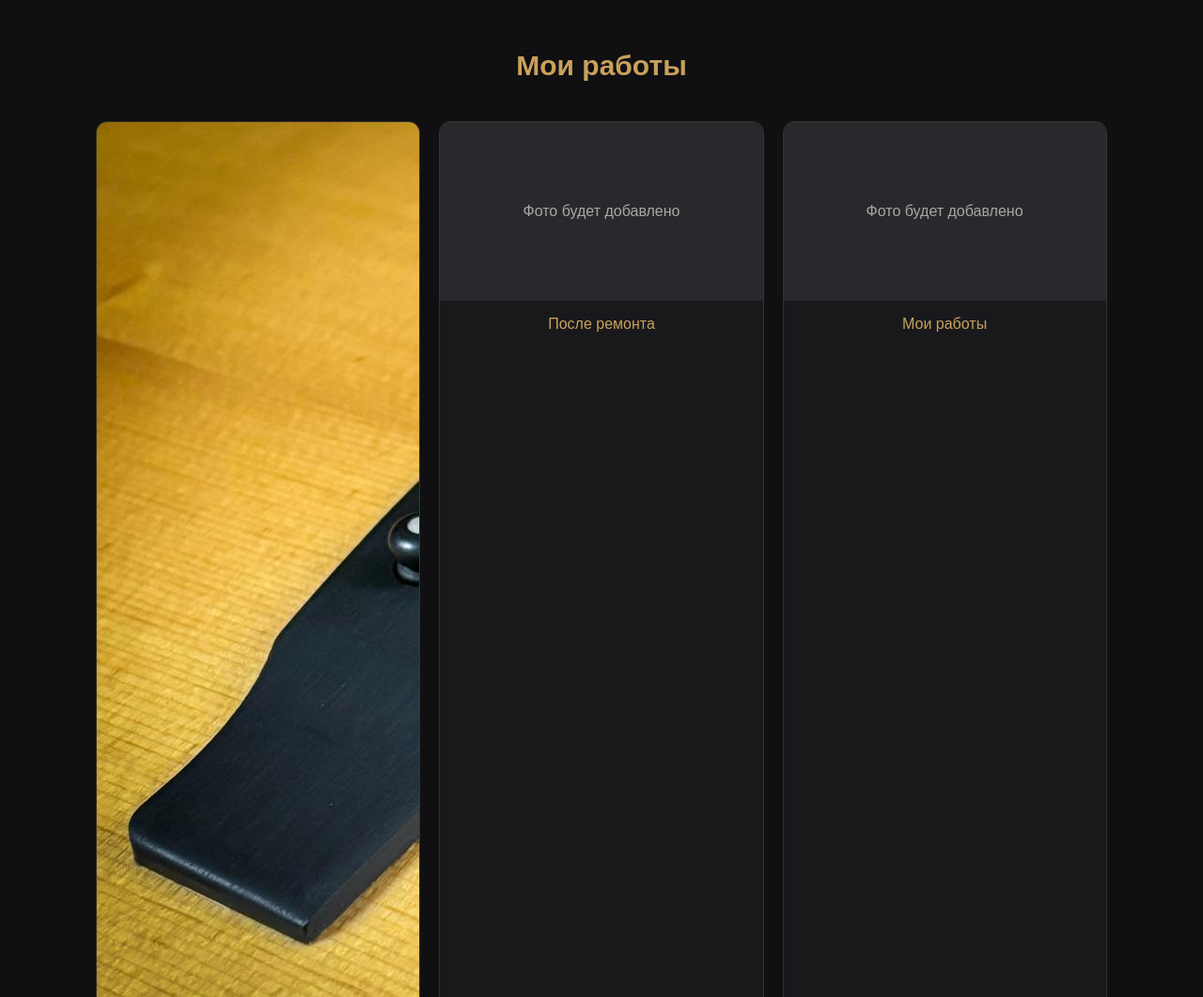
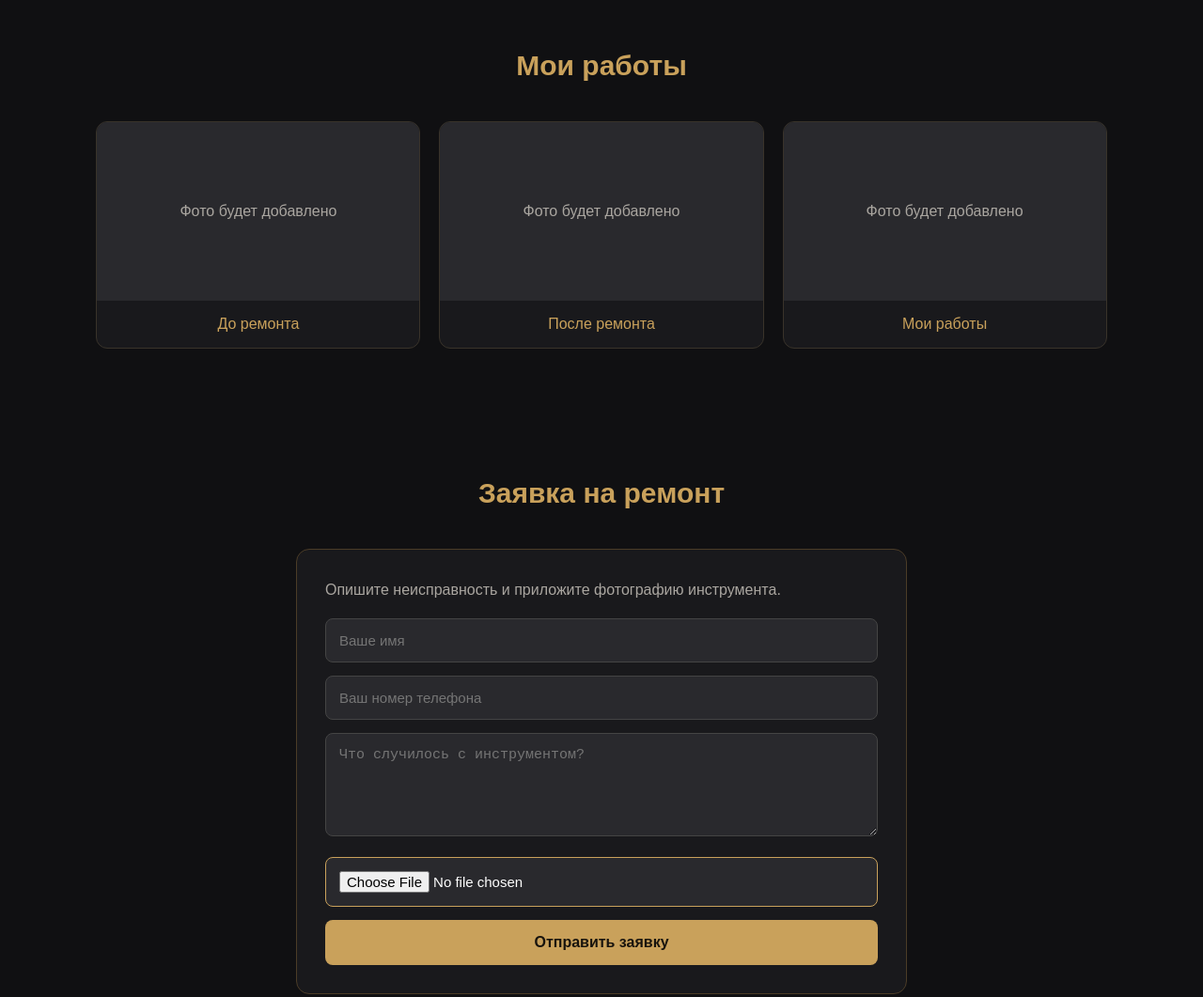
Before and after one commit to Anton-1928/.github.io, a plain HTML site: page index.html in a window 1280 px wide. Shown: the part 1300-2361 px from the top of the page at 94% size. Drawn offline with Linux system fonts and the light colour scheme.

Commit message:
Restore index.html with complete content

```diff
--- a/index.html
+++ b/index.html
@@ -290,7 +290,7 @@
       <h2 class="section-title">Мои работы</h2>
       <div class="gallery">
        <div class="photo-card">
-  <img src="qXYANYwec-meN6M6-wgx87KygmcN01V5U97oubl0aecL1QVSqldtDiYkYj5SRWpZO0mMrMJJt6j_V74amEU9OYaSwAM9ai5hFsbN_nC0F3tzAGFWJYSE7goiUYpGKJmlhLqdo4dtYjD2sxzoUn5RX834N2LY_FsEZ_3gw2rcbdqi7e8YbpI3m4VZMvOY20ph.jpg" alt="До ремонта">
+  <div class="photo-placeholder">Фото будет добавлено</div>
   <p>До ремонта</p>
 </div>
         <div class="photo-card">
```
